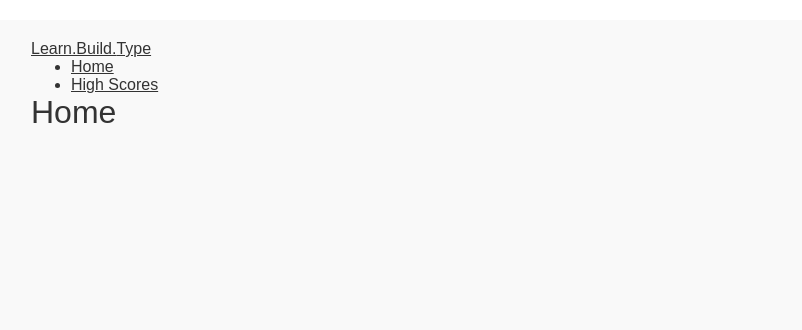
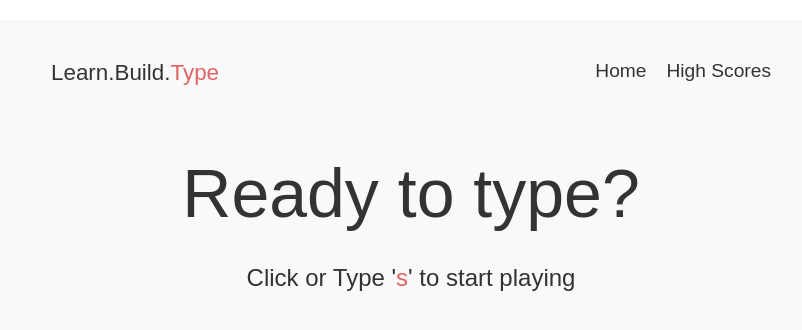
Before and after one commit to rmauritsson/React-Serveless, a React (Create React App) app: page / in a window 1280 px wide. Shown: the top 330 px of the page, without its empty margins (229-1031 px from the left). Built offline with nearby package versions, Linux system fonts and the light colour scheme.

Commit message:
Implemented the timer

```diff
--- a/src/components/Navbar.js
+++ b/src/components/Navbar.js
@@ -1,24 +1,31 @@
 import { Link } from "react-router-dom";
+import {
+  Accent,
+  StyledLinkButton,
+  StyledNavbar,
+  StyledNavItems,
+  StyleNavBrand,
+} from "../styled/Navbar";
 
 const Navbar = () => {
   return (
-    <nav>
+    <StyledNavbar>
+      <StyleNavBrand>
+        <Link to="/">
+          Learn.Build.<Accent>Type</Accent>
+        </Link>
+      </StyleNavBrand>
       <div>
-        <Link to="/">
-          Learn.Build.<span>Type</span>
-        </Link>
-        <div>
-          <ul>
-            <li>
-              <Link to="/">Home</Link>
-            </li>
-            <li>
-              <Link to="/highScores">High Scores</Link>
-            </li>
-          </ul>
-        </div>
+        <StyledNavItems>
+          <li>
+            <StyledLinkButton to="/">Home</StyledLinkButton>
+          </li>
+          <li>
+            <StyledLinkButton to="/highScores">High Scores</StyledLinkButton>
+          </li>
+        </StyledNavItems>
       </div>
-    </nav>
+    </StyledNavbar>
   );
 };
 
--- a/src/pages/Game.js
+++ b/src/pages/Game.js
@@ -1,8 +1,66 @@
-const Game = () => {
+import React, { useEffect, useState } from "react";
+import { Link } from "react-router-dom";
+import {
+  StyledGame,
+  StyledCharacter,
+  StyledScore,
+  StyledTimer,
+} from "../styled/Game";
+import { Strong } from "../styled/Random";
+
+const Game = ({ history }) => {
+  const [score, setScore] = useState(0);
+  const MAX_SECONDS = 5;
+  const [ms, setMs] = useState(0);
+  const [seconds, setSeconds] = useState(MAX_SECONDS);
+
+  useEffect(() => {
+    const currentTime = new Date();
+    const interval = setInterval(() => updateTime(currentTime), 1);
+  }, []);
+
+  const updateTime = (startTime) => {
+    const endDate = new Date();
+    const msPassedStr = endDate.getTime() - startTime.getTime().toString();
+    const formattedMSString = ("0000" + msPassedStr).slice(-5);
+    const updatedSeconds =
+      MAX_SECONDS - parseInt(formattedMSString.substring(0, 2)) - 1;
+    const updatedMs =
+      1000 -
+      parseInt(formattedMSString.substring(formattedMSString.length - 3));
+
+    setSeconds(addLeadingZeros(updatedSeconds, 2));
+    setMs(addLeadingZeros(updatedMs, 3));
+  };
+
+  const addLeadingZeros = (num, length) => {
+    let zeros = "";
+
+    for (let i = 0; i < length; i++) {
+      zeros += "0";
+    }
+
+    return (zeros + num).slice(-length);
+  };
+  useEffect(() => {
+    if (seconds <= -1) {
+      history.push("/gameOver");
+    }
+  }, [seconds, ms, history]);
+
   return (
-    <div className="game">
-      <h1>Game</h1>
-    </div>
+    <StyledGame>
+      <StyledScore>
+        Score: <Strong>{score}</Strong>
+      </StyledScore>
+      <StyledCharacter>A</StyledCharacter>
+      <StyledTimer>
+        Time:{" "}
+        <Strong>
+          {seconds}:{ms}
+        </Strong>
+      </StyledTimer>
+    </StyledGame>
   );
 };
 
--- a/src/pages/Home.js
+++ b/src/pages/Home.js
@@ -1,7 +1,15 @@
+import React from "react";
+import { Accent } from "../styled/Random";
+import { CTA } from "../styled/CTA";
+import { StyledTitle } from "../styled/Random";
+
 const Home = () => {
   return (
-    <div className="home">
-      <h1>Home</h1>
+    <div>
+      <StyledTitle>Ready to type?</StyledTitle>
+      <CTA to="/game">
+        Click or Type '<Accent>s</Accent>' to start playing
+      </CTA>
     </div>
   );
 };
--- /dev/null
+++ b/src/styled/CTA.js
@@ -0,0 +1,11 @@
+import styled from "styled-components";
+import { Link } from "react-router-dom";
+export const CTA = styled(Link)`
+  font-size: 1.5rem;
+  text-align: center;
+  display: block;
+  text-decoration: none;
+  &:hover {
+    text-decoration: underline;
+  }
+`;
--- /dev/null
+++ b/src/styled/Game.js
@@ -0,0 +1,27 @@
+import styled from "styled-components";
+
+export const StyledTimer = styled.p`
+  grid-column: 3;
+  font-size: 1.5rem;
+`;
+
+export const StyledGame = styled.div`
+  height: 75vh;
+  max-height: 500px;
+  display: grid;
+  align-items: center;
+  grid-template-rows: 50px 1fr;
+  grid-template-columns: minmax(50px, auto) 1fr minmax(50px, auto);
+`;
+
+export const StyledCharacter = styled.p`
+  font-size: 15rem;
+  grid-row: 2;
+  grid-column: 1/4;
+  text-align: center;
+  color: #e16365;
+`;
+
+export const StyledScore = styled.p`
+  font-size: 1.5rem;
+`;
--- /dev/null
+++ b/src/styled/Navbar.js
@@ -0,0 +1,38 @@
+import { Link } from "react-router-dom";
+import styled from "styled-components";
+
+export const StyledNavbar = styled.div`
+  display: grid;
+  grid-template-columns: 1fr auto;
+  padding: 20px;
+`;
+
+export const StyleNavBrand = styled.div`
+  font-size: 1.4rem;
+
+  & > a {
+    text-decoration: none;
+  }
+`;
+
+export const StyledNavItems = styled.ul`
+  list-style: none;
+  padding-left: 0;
+  display: grid;
+  grid-auto-flow: column;
+  grid-gap: 20px;
+`;
+
+export const StyledLinkButton = styled(Link)`
+  text-decoration: none;
+  font-size: 1.2rem;
+  transition: color 200ms;
+
+  &:hover {
+    color: #e16365;
+  }
+`;
+
+export const Accent = styled.span`
+  color: #e16365;
+`;
--- /dev/null
+++ b/src/styled/Random.js
@@ -0,0 +1,16 @@
+import styled from "styled-components";
+
+export const Accent = styled.span`
+  color: #e16365;
+`;
+
+export const StyledTitle = styled.h1`
+  font-size: 4.25rem;
+  font-weight: 300;
+  text-align: center;
+  margin-bottom: 2rem;
+  margin-top: 3rem;
+`;
+export const Strong = styled.strong`
+  font-weight: bold;
+`;
```
